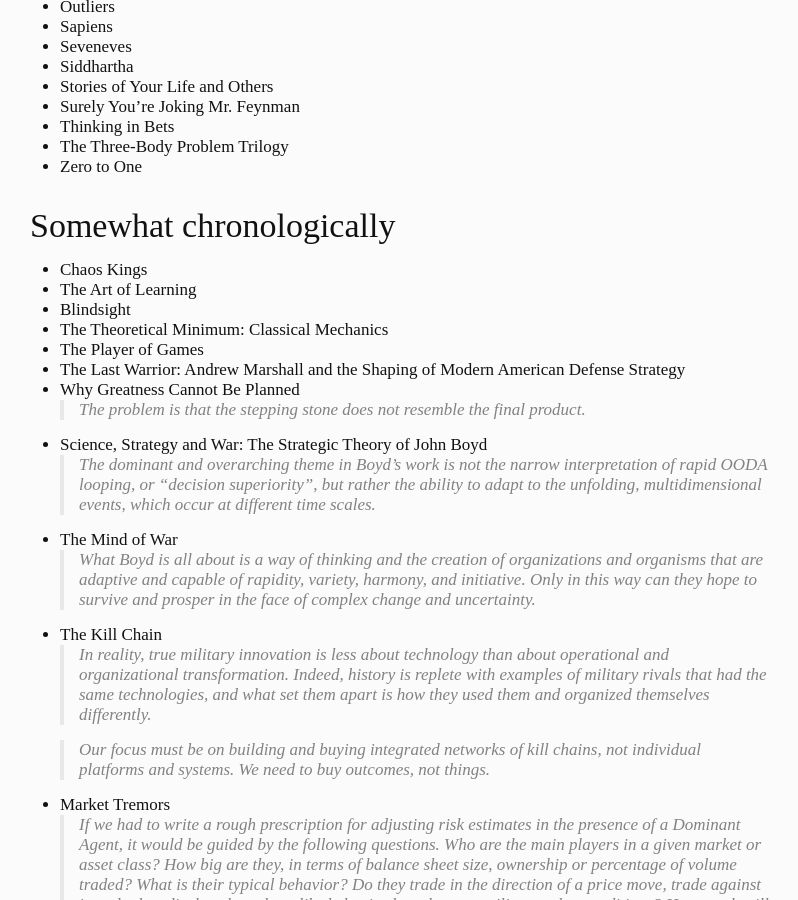
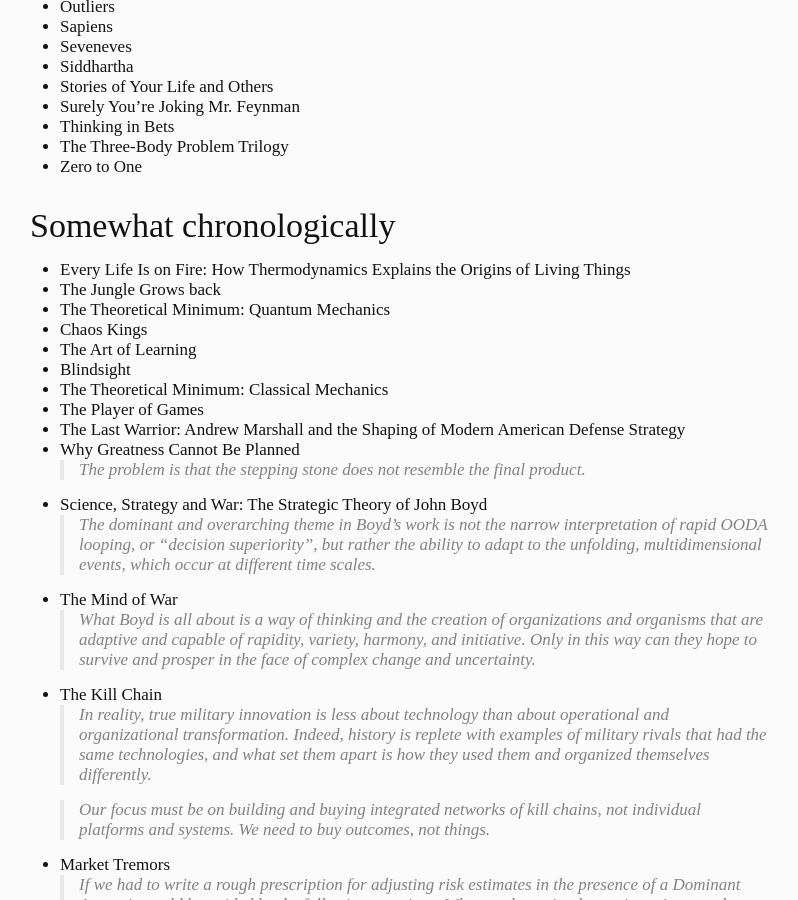
Before and after one commit to tims457/tims457.github.io.old, a Jekyll site: the page built from library/index.md, in a window 1280 px wide and 900 px high, scrolled down 793 px. Shown: the whole window, without its empty margins (240-1038 px from the left). Built offline with Jekyll 4.4.1, drawn with Linux system fonts in a browser that asks for light colours; some web fonts are replaced.

Commit message:
add books

```diff
--- a/library/index.md
+++ b/library/index.md
@@ -37,7 +37,9 @@
 - Zero to One
 
 ## Somewhat chronologically
-
+- Every Life Is on Fire: How Thermodynamics Explains the Origins of Living Things
+- The Jungle Grows back
+- The Theoretical Minimum: Quantum Mechanics
 - Chaos Kings
 - The Art of Learning
 - Blindsight
```
